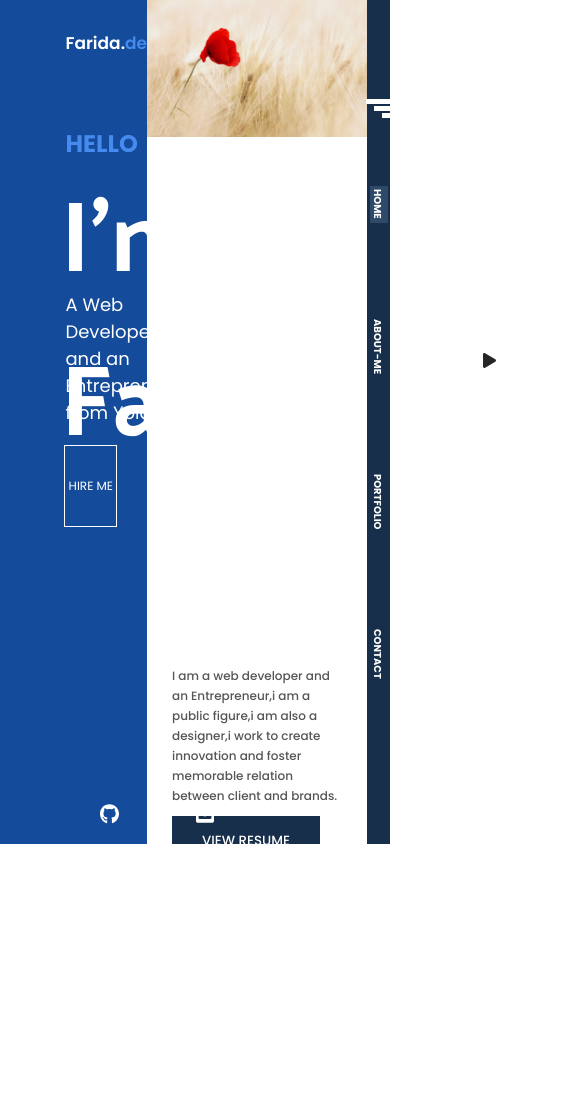
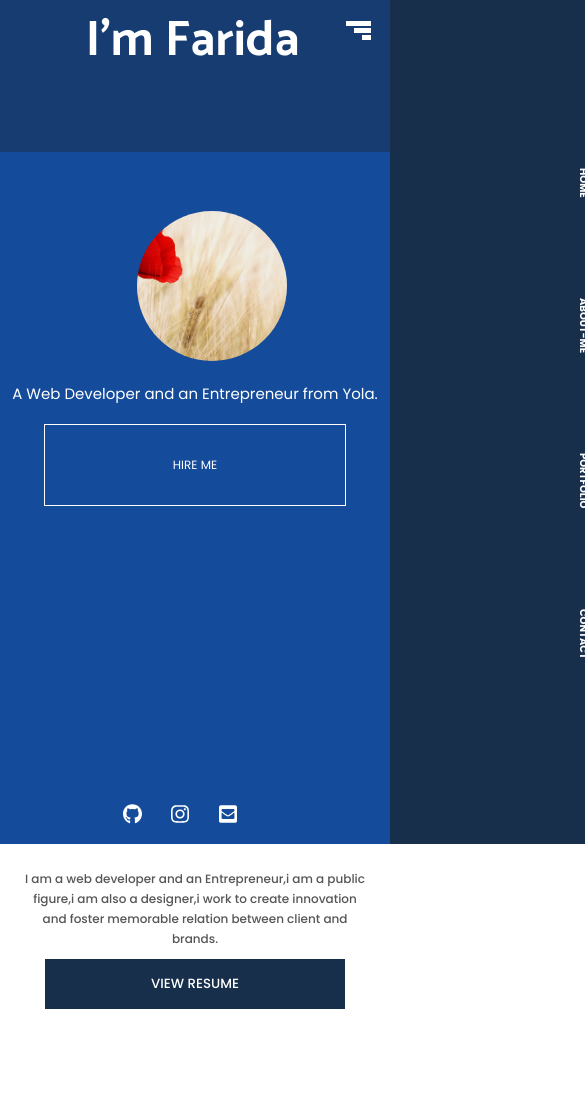
Before and after one commit to fareedaibrahim/portfolio, a plain HTML site: page index.html in a window 390 px wide. Shown: the top 1100 px of the page, 585 px wide, since content can reach past the window. Before the commit the page ends 844 px from the top, so only its background shows below. Drawn offline with Linux system fonts and the light colour scheme.

Commit message:
Add  mobile responsiveness

```diff
--- a/app.js
+++ b/app.js
@@ -1,5 +1,17 @@
 document.addEventListener('DOMContentLoaded', () => {
+    const menuToggler = document.querySelector('.lines');
+    const menu = document.querySelector('.right-section');
     const links = document.querySelectorAll('.link');
+    const navItems = document.querySelectorAll('.nav-item');
+
+    menuToggler.addEventListener('click', () => {
+        menu.classList.toggle("nav-active");
+        menuToggler.classList.toggle('lines-active');
+
+        for (navItem of navItems) {
+            navItem.classList.add('nav-item-visible');
+        }
+    });
 
     for (link of links) {
         link.addEventListener('click', function() {
--- a/global.css
+++ b/global.css
@@ -13,7 +13,6 @@
 }
 .app-container {
     display: flex;
-    overflow: scroll;
     overflow: hidden;
 }
 .left-section {
@@ -35,6 +34,7 @@
     align-items: center;
     flex-direction: column;
     justify-content: center;
+    transition: left 0.5s ease-in;
     background-color: var(--secondary-color)
 }
 .logo {
@@ -193,7 +193,7 @@
     background-color: #182f4b;
     cursor: pointer;
 }
-.bars {
+.lines {
     display: flex;
     cursor: pointer;
     align-items: flex-end;
@@ -214,3 +214,110 @@
 .line:nth-child(3) {
     width: 9px;
 }
+@media only screen and (max-width: 700px) {
+    .app-container {
+        flex-direction: column;
+        overflow: hidden;
+    }
+    .active-navigation-item {
+        background-color: transparent;
+    }
+    .left-section,
+    .middle-section,
+    .right-section,
+    .picture-container,
+    .icons-container {
+        width: 100vw;
+    }
+    .middle-section {
+        height: 40vh;
+    }
+    .play-button-container {
+        display: none;
+    }
+    .detail-container {
+        display: flex;
+        flex-direction: column;
+        align-items: center;
+    }
+    .detail-container p {
+        width: 350px;
+        text-align: center;
+    }
+    .icons-container {
+        margin-left: 0;
+        display: flex;
+        justify-content: center;
+        align-items: center;
+    }
+    .detail-container button {
+        width: 300px;
+    }
+    .picture-container {
+        width: 150px;
+        height: 150px;
+        background-size: 100px;
+        background-position: center;
+        border-radius: 75px;
+        background-size: 100vw;
+        position: absolute;
+        top: 25%;
+        left: 35%;
+    }
+    .welcome-container {
+        padding: 0 30px;
+        display: flex;
+        flex-direction: column;
+        align-items: center;
+    }
+    .name {
+        font-size: 50px;
+    }
+    .hello {
+        display: none;
+    }
+    .profession {
+        margin-top: 230px;
+        font-size: 15px;
+    }
+    .primary-button {
+        width: 300px;
+    }
+    .lines {
+        position: absolute;
+        top: 21.3px;
+        right: 105vw;
+    }
+    .lines-active {
+        right: 5vw;
+    }
+    .logo {
+        height: 18vh;
+        background-color: rgba(24, 47, 75, 0.5);
+        width: 100vw;
+    }
+    .logo span:nth-child(1) {
+        display: none;
+    }
+    .right-section {
+        position: absolute;
+        left: 100vw;
+    }
+    .nav-active {
+        left: 0;
+    }
+    .right-section-navigation .nav-item-visible {
+        animation: rotate 0.5s 0.1s ease-in forwards;
+    }
+}
+@keyframes rotate {
+    from {
+        color: rgb(226, 226, 226);
+    }
+    to {
+        width: 100px;
+        text-align: center;
+        writing-mode: horizontal-tb;
+        transform: rotate(-90deg);
+    }
+}
--- a/index.html
+++ b/index.html
@@ -2,6 +2,7 @@
 <html>
     <head>
         <title>Fareeda Ibrahim - Portfolio</title>
+        <meta name="viewport" content="width=device-width,initial-scale=1">
         <link href="global.css" rel="stylesheet" type="text/css" />
     </head>
 
@@ -9,7 +10,7 @@
         <main class="app-container">
             <section class="left-section">
                 <div class="welcome-container">
-                    <span class="logo">Farida.<span class="logo-domain">dev</span></span>
+                    <span class="logo"><span>Farida.<span class="logo-domain">dev</span></span></span>
                     <h2 class="hello">Hello</h2>
                     <h1 class="name">I'm Farida</h1>
                     <p class="profession">A Web Developer and an Entrepreneur from Yola.</p>
@@ -32,18 +33,18 @@
                     <button class="link" to="./src/doc/resume.pdf">View Resume</button>
                 </div>
             </section>
-            <section class="right-section">
-                <div class="bars">
+            <section class="right-section nav-activ">
+                <div class="lines">
                     <p class="line"></p>
                     <p class="line"></p>
                     <p class="line"></p>
                 </div>
 
                 <ul class="right-section-navigation">
-                    <li class="active-navigation-item">Home</li>
-                    <li>About-me</li>
-                    <li>Portfolio</li>
-                    <li>Contact</li>
+                    <li class="nav-item active-navigation-item">Home</li>
+                    <li class="nav-item">About-me</li>
+                    <li class="nav-item">Portfolio</li>
+                    <li class="nav-item">Contact</li>
                 </ul>
             </section>
         </main>
```
Also changed, not shown: 1 other file.
